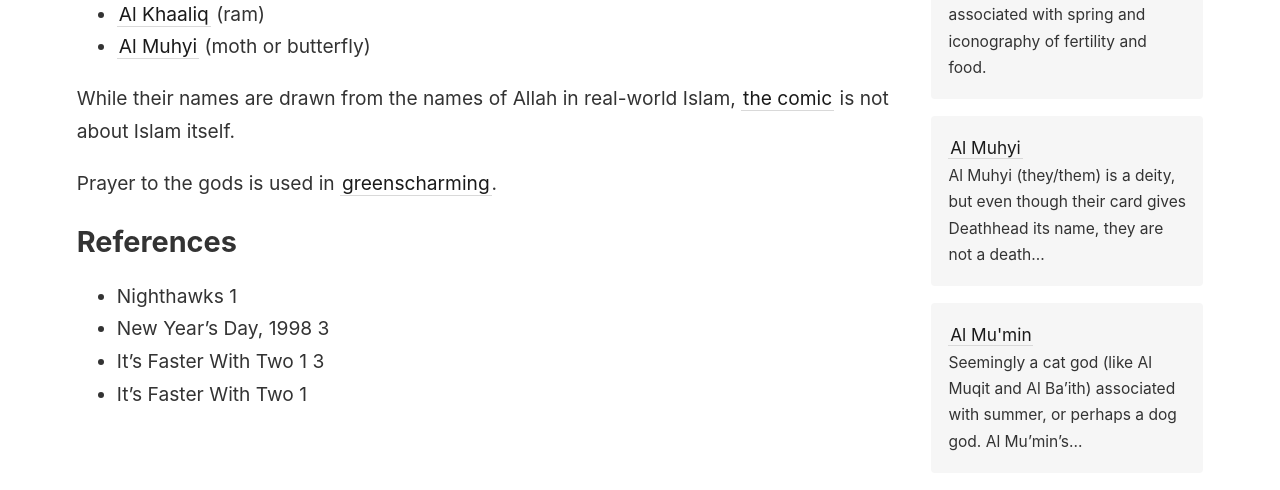
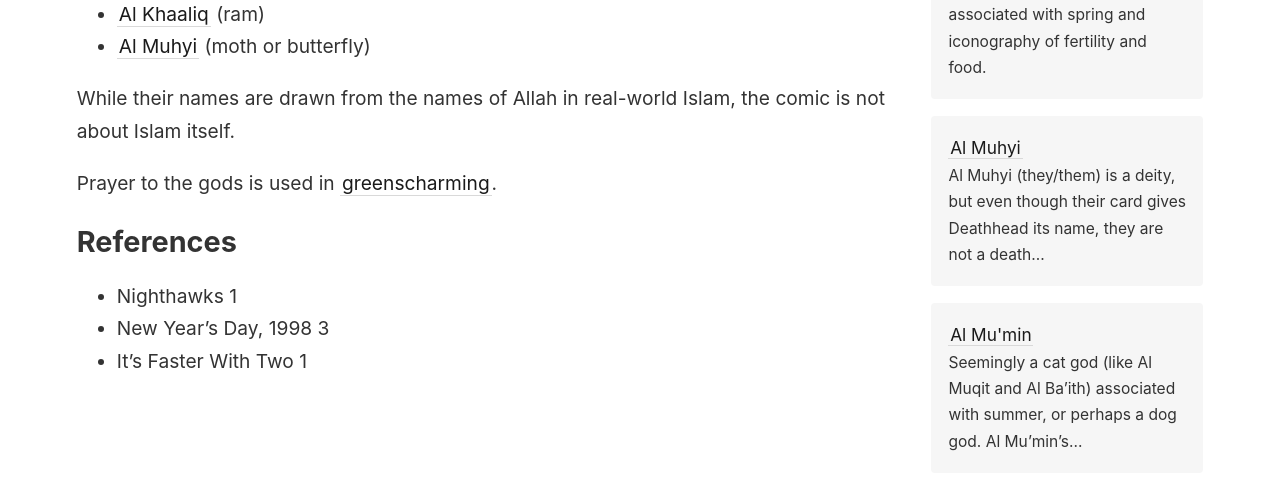
Before and after one commit to IFcoltransG/buuza-wiki, a Jekyll site: the page built from _wiki/gods.md, in a window 1280 px wide. Shown: the part 866-1356 px from the top of the page. Built offline with Jekyll 4.4.1, drawn with Linux system fonts in a browser that asks for light colours.

Commit message:
Cleanup page

```diff
--- a/_wiki/gods.md
+++ b/_wiki/gods.md
@@ -16,7 +16,7 @@ tags: ['Culture']
 - [Al Khaaliq](/_wiki/al-khaaliq.md) (ram)
 - [Al Muhyi](/_wiki/al-muhyi.md) (moth or butterfly)
 
-While their names are drawn from the names of Allah in real-world Islam, [the comic](/_wiki/README.md) is not about Islam itself.
+While their names are drawn from the names of Allah in real-world Islam, the comic is not about Islam itself.
 
 Prayer to the gods is used in [greenscharming](/_wiki/greenscharming.md).
 
@@ -24,5 +24,3 @@ Prayer to the gods is used in [greenscharming](/_wiki/greenscharming.md).
 - Nighthawks 1
 - New Year's Day, 1998 3
 - It's Faster With Two 1
- 3
-- It's Faster With Two 1
```
